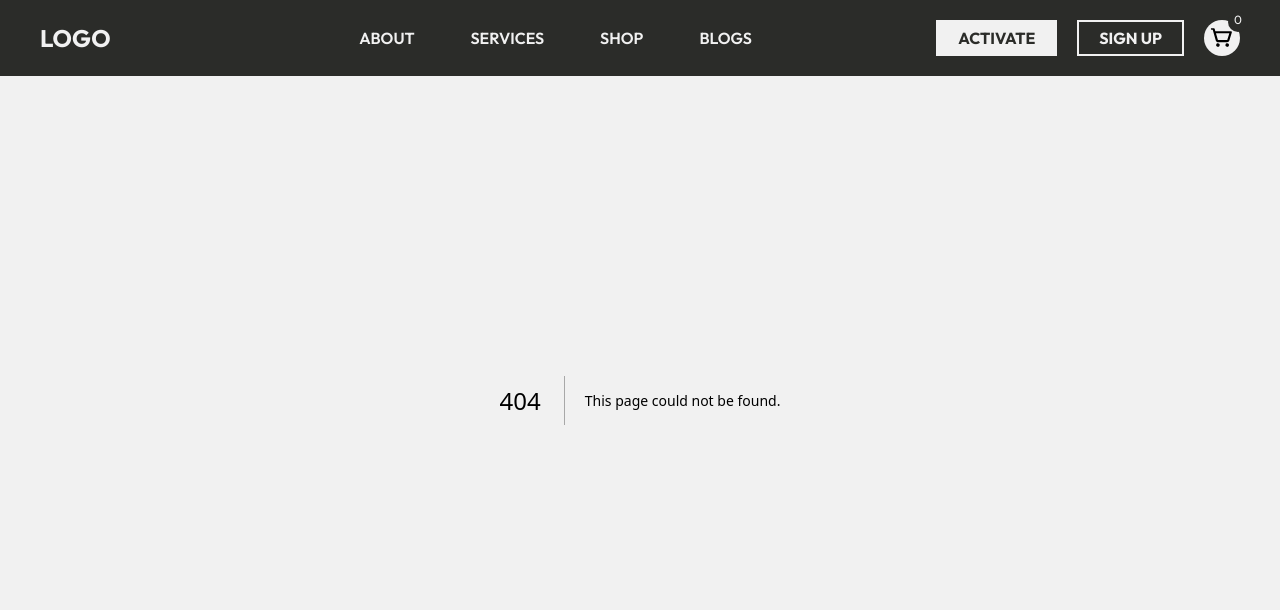
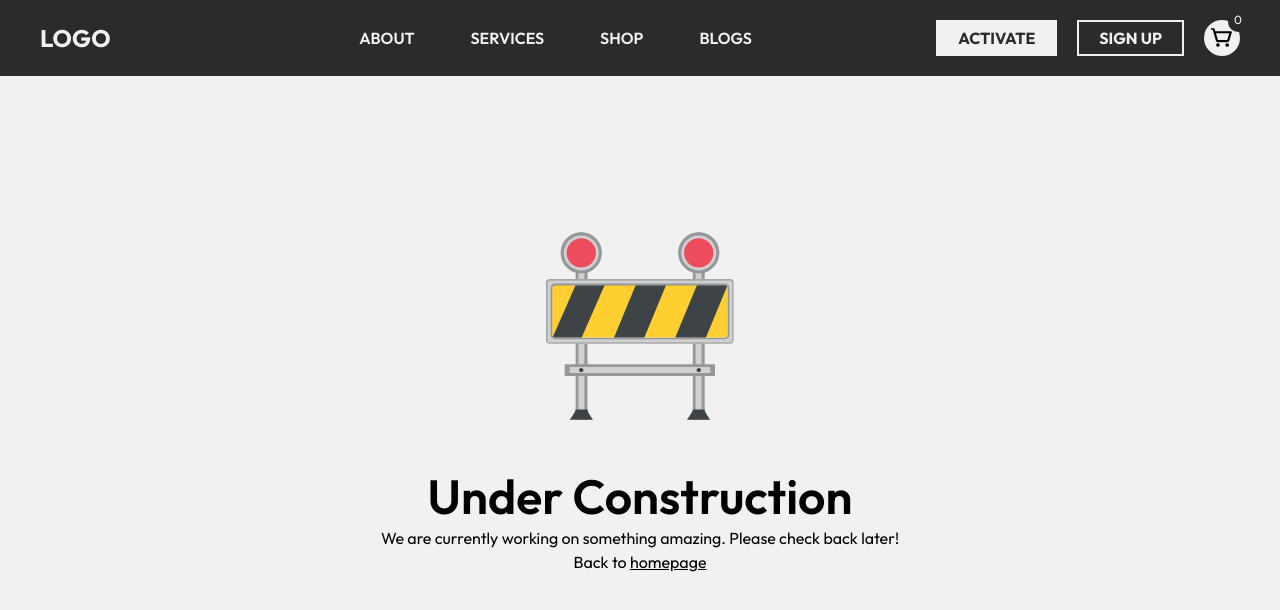
Before and after one commit to JohnOGama/TapCard, a Next.js app: page /under-construction in a window 1280 px wide. Before the commit this address had no page. Shown: the top 610 px of the page. Built offline with nearby package versions, Linux system fonts and the light colour scheme.

Commit message:
feat: added under construction page

```diff
--- a/app/layout.tsx
+++ b/app/layout.tsx
@@ -22,7 +22,9 @@ export default function RootLayout({
   return (
     <html lang="en">
       <body className={`${inter.className} bg-primary`}>
-        <Navbar />
+        <header>
+          <Navbar />
+        </header>
         {children}
       </body>
     </html>
--- /dev/null
+++ b/app/not-found.tsx
@@ -0,0 +1,12 @@
+import Title from "@/components/Title";
+import React from "react";
+
+export default function NotFound() {
+  return (
+    <div className="w-full">
+      <div className="max-w-[1200px] h-screen mx-auto flex justify-center items-center">
+        <h1 className="">Error not found</h1>
+      </div>
+    </div>
+  );
+}
--- /dev/null
+++ b/app/under-construction/page.tsx
@@ -0,0 +1,28 @@
+"use client";
+
+import Title from "@/components/Title";
+import UnderConstructionIcon from "@/components/icons/UnderConstructionIcon";
+import Link from "next/link";
+
+import React from "react";
+
+export default function UnderConstruction() {
+  return (
+    <div className="w-full">
+      <div className="max-w-[1200px] h-screen mx-auto flex flex-col justify-center items-center">
+        <UnderConstructionIcon width="200" />
+        <Title className="mb-0 mt-10">Under Construction</Title>
+        <p>
+          We are currently working on something amazing. Please check back
+          later!
+        </p>
+        <p>
+          Back to{" "}
+          <Link href={"/"} className="underline">
+            homepage
+          </Link>
+        </p>
+      </div>
+    </div>
+  );
+}
--- /dev/null
+++ b/components/icons/UnderConstructionIcon.tsx
@@ -0,0 +1,95 @@
+import { CustomSVGProps } from "@/lib/types";
+import React from "react";
+
+export default function UnderConstructionIcon({
+  width,
+  height,
+  className,
+}: CustomSVGProps) {
+  return (
+    <svg
+      width={width}
+      height={height}
+      viewBox="0 0 200 200"
+      fill="none"
+      xmlns="http://www.w3.org/2000/svg"
+      className={className}
+    >
+      <path d="M10.625 54.6875H189.375V116.25H10.625V54.6875Z" fill="#FFCE31" />
+      <path
+        d="M39.6875 115.937H10.625L37.5 54.6875H66.5625L39.6875 115.937ZM72.1875 115.937L97.5 54.6875H127.812L102.5 115.937M133.437 115.937L158.75 54.6875H189.375L164.062 115.937"
+        fill="#3E4347"
+      />
+      <path d="M35.625 34.0625H47.5V53.125H35.625V34.0625Z" fill="#94989B" />
+      <path
+        d="M38.4375 34.0625H44.375V53.125H38.4375V34.0625Z"
+        fill="#D0D0D0"
+      />
+      <path
+        d="M41.25 47.5C52.6409 47.5 61.875 38.2659 61.875 26.875C61.875 15.4841 52.6409 6.25 41.25 6.25C29.8591 6.25 20.625 15.4841 20.625 26.875C20.625 38.2659 29.8591 47.5 41.25 47.5Z"
+        fill="#94989B"
+      />
+      <path
+        d="M41.25 44.375C50.915 44.375 58.75 36.54 58.75 26.875C58.75 17.21 50.915 9.375 41.25 9.375C31.585 9.375 23.75 17.21 23.75 26.875C23.75 36.54 31.585 44.375 41.25 44.375Z"
+        fill="#D0D0D0"
+      />
+      <path
+        d="M41.25 41.5625C49.3617 41.5625 55.9375 34.9867 55.9375 26.875C55.9375 18.7633 49.3617 12.1875 41.25 12.1875C33.1383 12.1875 26.5625 18.7633 26.5625 26.875C26.5625 34.9867 33.1383 41.5625 41.25 41.5625Z"
+        fill="#ED4C5C"
+      />
+      <path
+        d="M152.812 34.0625H164.687V53.125H152.812V34.0625Z"
+        fill="#94989B"
+      />
+      <path
+        d="M155.625 34.0625H161.563V53.125H155.625V34.0625Z"
+        fill="#D0D0D0"
+      />
+      <path
+        d="M158.75 47.5C170.141 47.5 179.375 38.2659 179.375 26.875C179.375 15.4841 170.141 6.25 158.75 6.25C147.359 6.25 138.125 15.4841 138.125 26.875C138.125 38.2659 147.359 47.5 158.75 47.5Z"
+        fill="#94989B"
+      />
+      <path
+        d="M158.75 44.375C168.415 44.375 176.25 36.54 176.25 26.875C176.25 17.21 168.415 9.375 158.75 9.375C149.085 9.375 141.25 17.21 141.25 26.875C141.25 36.54 149.085 44.375 158.75 44.375Z"
+        fill="#D0D0D0"
+      />
+      <path
+        d="M158.75 41.5625C166.862 41.5625 173.438 34.9867 173.438 26.875C173.438 18.7633 166.862 12.1875 158.75 12.1875C150.638 12.1875 144.062 18.7633 144.062 26.875C144.062 34.9867 150.638 41.5625 158.75 41.5625Z"
+        fill="#ED4C5C"
+      />
+      <path d="M35.625 117.5H47.5V193.75H35.625V117.5Z" fill="#94989B" />
+      <path d="M38.4375 117.5H44.375V193.75H38.4375V117.5Z" fill="#D0D0D0" />
+      <path
+        d="M53.125 193.75H29.6875C29.6875 193.75 35.625 185.938 35.625 183.438H47.5C47.1875 185.938 53.125 193.75 53.125 193.75Z"
+        fill="#3E4347"
+      />
+      <path d="M152.812 117.5H164.687V193.75H152.812V117.5Z" fill="#94989B" />
+      <path d="M155.625 117.5H161.563V193.75H155.625V117.5Z" fill="#D0D0D0" />
+      <path
+        d="M170.312 193.75H146.875C146.875 193.75 152.813 185.938 152.813 183.438H164.688C164.375 185.938 170.312 193.75 170.312 193.75Z"
+        fill="#3E4347"
+      />
+      <path d="M24.6875 138.125H175V150H24.6875V138.125Z" fill="#94989B" />
+      <path
+        d="M29.6875 140.938H170.312V146.875H29.6875V140.938Z"
+        fill="#D0D0D0"
+      />
+      <path
+        d="M41.25 146.25C42.4581 146.25 43.4375 145.271 43.4375 144.062C43.4375 142.854 42.4581 141.875 41.25 141.875C40.0419 141.875 39.0625 142.854 39.0625 144.062C39.0625 145.271 40.0419 146.25 41.25 146.25Z"
+        fill="#3E4347"
+      />
+      <path
+        d="M158.75 146.25C159.958 146.25 160.938 145.271 160.938 144.062C160.938 142.854 159.958 141.875 158.75 141.875C157.542 141.875 156.562 142.854 156.562 144.062C156.562 145.271 157.542 146.25 158.75 146.25Z"
+        fill="#3E4347"
+      />
+      <path
+        d="M190.937 53.125H9.0625C7.5 53.125 6.25 54.375 6.25 55.9375V114.687C6.25 116.25 7.5 117.5 9.0625 117.5H190.625C192.188 117.5 193.438 116.25 193.438 114.687V55.9375C193.75 54.375 192.5 53.125 190.937 53.125ZM187.812 108.75C187.812 110.312 186.563 111.562 185 111.562H15C13.4375 111.562 12.1875 110.312 12.1875 108.75V61.875C12.1875 60.3125 13.4375 59.0625 15 59.0625H185C186.563 59.0625 187.812 60.3125 187.812 61.875V108.75Z"
+        fill="#D0D0D0"
+      />
+      <path
+        d="M190.937 54.6875C191.875 54.6875 192.5 55.3125 192.5 56.25V115C192.5 115.937 191.875 116.562 190.937 116.562H9.0625C8.125 116.562 7.5 115.937 7.5 115V55.9375C7.5 55 8.125 54.375 9.0625 54.375H190.937M15 113.125H185C187.5 113.125 189.375 111.25 189.375 108.75V61.875C189.375 59.375 187.5 57.5 185 57.5H15C12.5 57.5 10.625 59.375 10.625 61.875V108.75C10.625 111.25 12.5 113.125 15 113.125ZM190.937 53.125H9.0625C7.5 53.125 6.25 54.375 6.25 55.9375V114.687C6.25 116.25 7.5 117.5 9.0625 117.5H190.625C192.188 117.5 193.438 116.25 193.438 114.687V55.9375C193.75 54.375 192.5 53.125 190.937 53.125ZM15 111.875C13.4375 111.875 12.1875 110.625 12.1875 109.063V62.1875C12.1875 60.625 13.4375 59.375 15 59.375H185C186.563 59.375 187.812 60.625 187.812 62.1875V109.063C187.812 110.625 186.563 111.875 185 111.875H15Z"
+        fill="#94989B"
+      />
+    </svg>
+  );
+}
```
Also changed, not shown: data/StaticData.ts (+7 -7 lines), components/icons/fb.svg (deleted).
